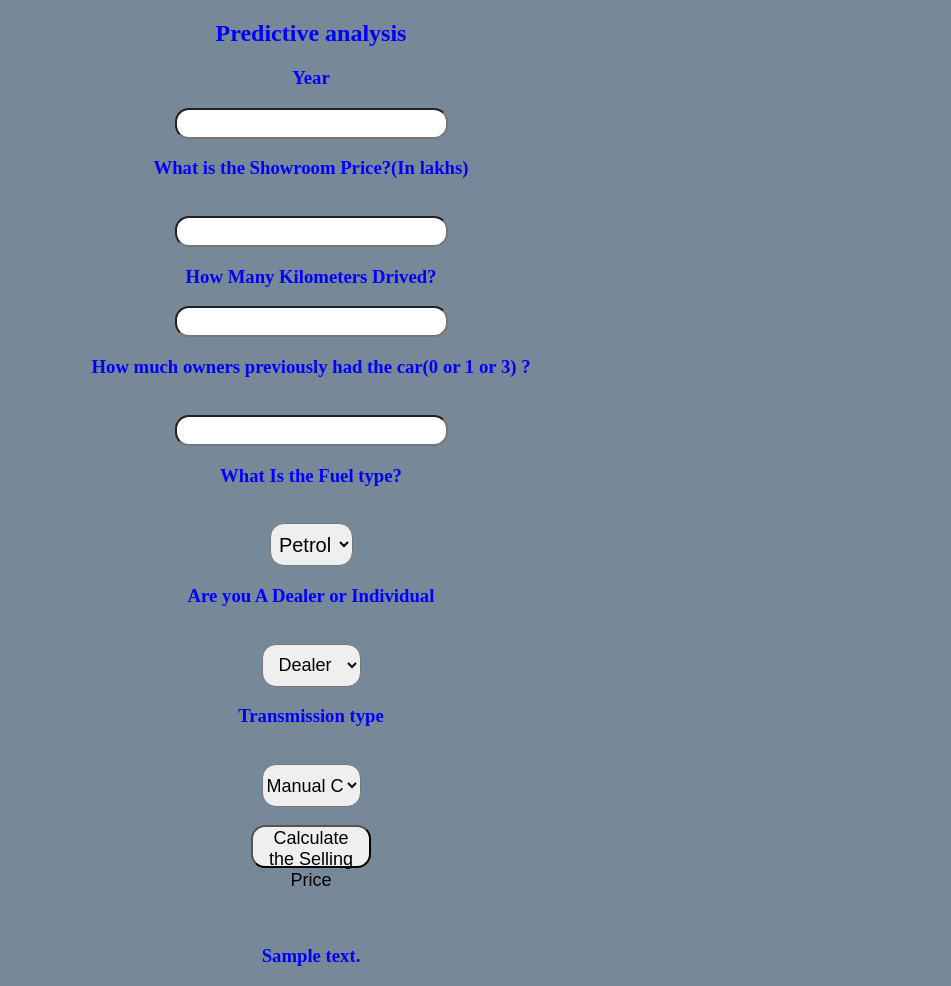
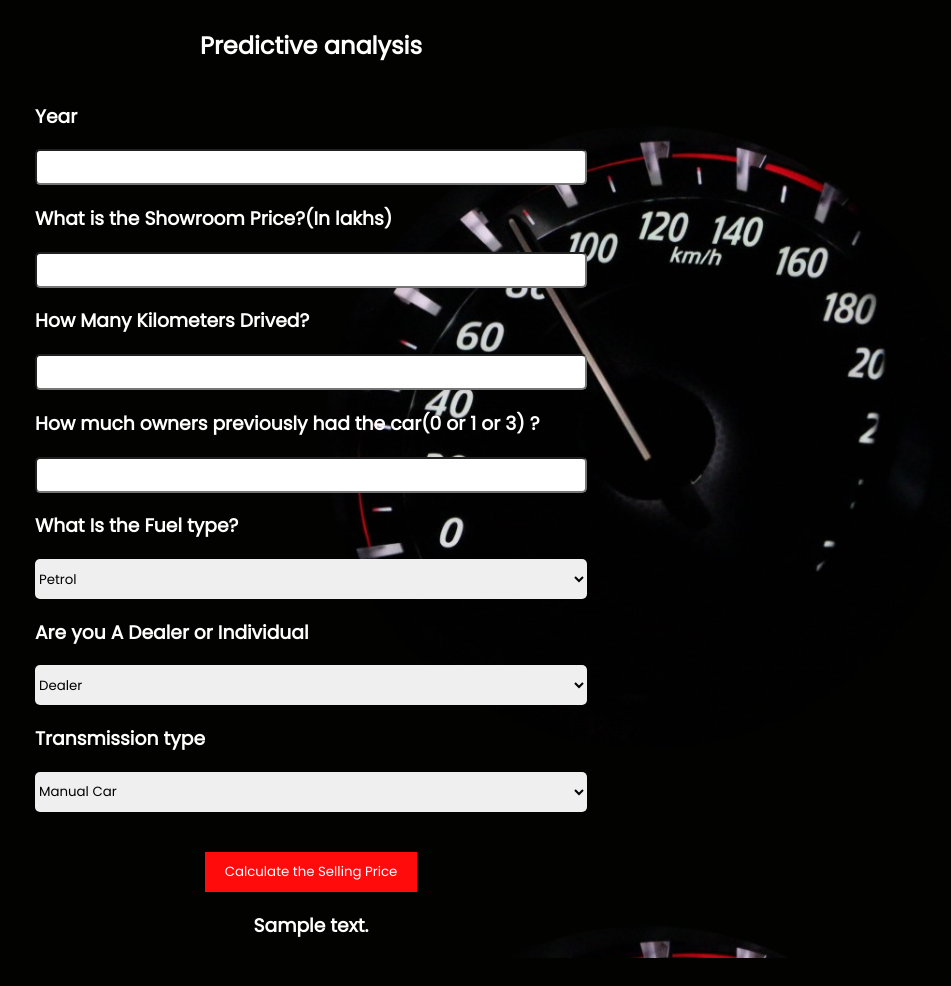
Before and after one commit to nitesh31mishra/car_price_prediction, a Flask app: template templates/index.html in a window 1280 px wide. Shown: the whole page, without its empty margins (329-1280 px from the left). After the commit the page ends 958 px from the top, so only its background shows below. Run offline with Flask 2, Linux system fonts and the light colour scheme; the template is opened without the code that fills it: most values are stand-ins (such as "Sample title", 1, 10 or a date in 2020); parts of the project's set-up code (start-up, migrations or seed data) failed here and were passed over.

Commit message:
new commit

```diff
--- a/app.py
+++ b/app.py
@@ -5,7 +5,9 @@ import pickle
 import numpy as np
 import sklearn
 from sklearn.preprocessing import StandardScaler
-app = Flask(__name__)
+
+app = Flask(__name__,static_url_path='/static')
+
 model = pickle.load(open('random_forest_regression_model.pkl', 'rb'))
 @app.route('/',methods=['GET'])
 def Home():
--- /dev/null
+++ b/static/main.css
@@ -0,0 +1,104 @@
+body {
+  padding: 0px;
+  font-family: Poppins;
+  background-image: url("/static/images/image.jpeg");
+  background-repeat: no-repeat;
+  background-attachment: fixed;
+  background-size: 100% 100%;
+  color: white !important;
+
+}
+
+img {}
+
+#box {
+  border-radius: 60px;
+  border-color: 45px;
+  border-style: solid;
+  font-family: cursive;
+  text-align: center;
+  background-color: rgb(168, 131, 61);
+  font-size: medium;
+  position: absolute;
+  width: 700px;
+  bottom: 9%;
+  height: 850px;
+  right: 30%;
+  padding: 0px;
+  margin: 0px;
+  font-size: 14px;
+}
+
+input {
+  height: 30px;
+  font-size: 20px;
+  outline: none;
+  border-radius: 5px;
+  font-family: "Poppins";
+}
+
+input:focus {
+  outline: none;
+}
+
+h3 {
+  text-align: left;
+}
+
+form {
+  width: 50%;
+  height: 100%;
+  display: flex;
+  flex-direction: column;
+}
+
+.container-wrapper {
+  display: flex;
+  width: 100%;
+  justify-content: center;
+  align-items: center;
+}
+
+select {
+  height: 40px;
+  outline: none;
+  border: none;
+  border-radius: 5px;
+  font-family: "Poppins";
+}
+
+button {
+  height: 40px;
+  outline: none;
+  border: none;
+  cursor: pointer;
+  background: #ff0b0b;
+  color: white;
+  padding: 10px 20px;
+  font-weight: 400;
+  font-family: "Poppins";
+}
+
+.submit-button {
+  width: 100%;
+  text-align: center;
+  margin-top: 40px;
+}
+
+.text_center {
+  text-align: center;
+}
+
+.container {
+  padding: 0 80px;
+}
+
+@media screen and (max-width: 600px) {
+  form {
+    width: 100%;
+  }
+
+  .container {
+    padding: 0 40px;
+  }
+}
--- a/templates/index.html
+++ b/templates/index.html
@@ -4,156 +4,46 @@
 <head>
     <meta charset="UTF-8">
     <meta name="viewport" content="width=device-width, initial-scale=1.0">
-    <title>predicting car price</title>
+    <title>Document</title>
+    <link rel="stylesheet" href="/static/main.css">
+    <style>@import url('https://fonts.googleapis.com/css2?family=Poppins:wght@300;400&display=swap');</style>
 </head>
 
 <body>
-
-    <div style="color:blue">
+<div class="container">
+    <div class="container-wrapper">
         <form action="{{ url_for('predict')}}" method="post">
-            <h2>Predictive analysis</h2>
+            <h2  class="text_center" >Predictive analysis</h2>
             <h3>Year</h3>
             <input id="first" name="Year" type="number ">
-            <h3>What is the Showroom Price?(In lakhs)</h3><br><input id="second" name="Present_Price" required="required">
+            <h3>What is the Showroom Price?(In lakhs)</h3><input id="second" name="Present_Price" required="required">
             <h3>How Many Kilometers Drived?</h3><input id="third" name="Kms_Driven" required="required">
-            <h3>How much owners previously had the car(0 or 1 or 3) ?</h3><br><input id="fourth" name="Owner" required="required">
-            <h3>What Is the Fuel type?</h3><br><select name="Fuel_Type_Petrol" id="fuel" required="required">
+            <h3>How much owners previously had the car(0 or 1 or 3) ?</h3><input id="fourth" name="Owner" required="required">
+            <h3>What Is the Fuel type?</h3><select name="Fuel_Type_Petrol" id="fuel" required="required">
                 <option value="Petrol">Petrol</option>
                 <option value="Diesel">Diesel</option>
                 <option value="CNG">CNG</option>
             </select>
-            <h3>Are you A Dealer or Individual</h3><br><select name="Seller_Type_Individual" id="resea" required="required">
+            <h3>Are you A Dealer or Individual</h3><select name="Seller_Type_Individual" id="resea" required="required">
                 <option value="Dealer">Dealer</option>
                 <option value="Individual">Individual</option>
             </select>
-            <h3>Transmission type</h3><br><select name="Transmission_Mannual" id="research" required="required">
+
+            <h3>Transmission type</h3><select name="Transmission_Mannual" id="research" required="required">
                 <option value="Mannual">Manual Car</option>
                 <option value="Automatic">Automatic Car</option>
             </select>
-            <br><br><button id="sub" type="submit ">Calculate the Selling Price</button>
-            <br>
 
-
-
+            <div class="submit-button">
+                <button id="sub" type="submit ">Calculate the Selling Price</button>
+            </div>
 
         </form>
 
+    </div>
+    <h3 class="text_center">{{ prediction_text }}<h3></h3>
+</div>
 
-
-        <br><br><h3>{{ prediction_text }}<h3>
-    </div>
-
-
-
-
-    <style>
-        body {
-            background-color: lightslategray;
-            text-align: center;
-            padding: 0px;
-        }
-
-        #research {
-            font-size: 18px;
-            width: 100px;
-            height: 23px;
-            top: 23px;
-        }
-
-        #box {
-            border-radius: 60px;
-            border-color: 45px;
-            border-style: solid;
-            font-family: cursive;
-            text-align: center;
-            background-color: rgb(168, 131, 61);
-            font-size: medium;
-            position: absolute;
-            width: 700px;
-            bottom: 9%;
-            height: 850px;
-            right: 30%;
-            padding: 0px;
-            margin: 0px;
-            font-size: 14px;
-        }
-
-        #fuel {
-            width: 83px;
-            height: 43px;
-            text-align: center;
-            border-radius: 14px;
-            font-size: 20px;
-        }
-
-        #fuel:hover {
-            background-color: coral;
-        }
-
-        #research {
-            width: 99px;
-            height: 43px;
-            text-align: center;
-            border-radius: 14px;
-            font-size: 18px;
-        }
-
-        #research:hover {
-            background-color: coral;
-        }
-
-        #resea {
-            width: 99px;
-            height: 43px;
-            text-align: center;
-            border-radius: 14px;
-            font-size: 18px;
-        }
-
-        #resea:hover {
-            background-color: coral;
-        }
-
-        #sub {
-            width: 120px;
-            height: 43px;
-            text-align: center;
-            border-radius: 14px;
-            font-size: 18px;
-        }
-
-        #sub:hover {
-            background-color: darkcyan;
-        }
-
-        #first {
-            border-radius: 14px;
-            height: 25px;
-            font-size: 20px;
-            text-align: center;
-        }
-
-        #second {
-            border-radius: 14px;
-            height: 25px;
-            font-size: 20px;
-            text-align: center;
-        }
-
-        #third {
-            border-radius: 14px;
-            height: 25px;
-            font-size: 20px;
-            text-align: center;
-        }
-
-        #fourth {
-            border-radius: 14px;
-            height: 25px;
-            font-size: 20px;
-            text-align: center;
-        }
-    </style>
 </body>
 
 </html>
```
Also changed, not shown: requirement.txt (added, +141 -0 lines), requirements.txt (deleted, +0 -24 lines), static/images/image.jpeg (added).
